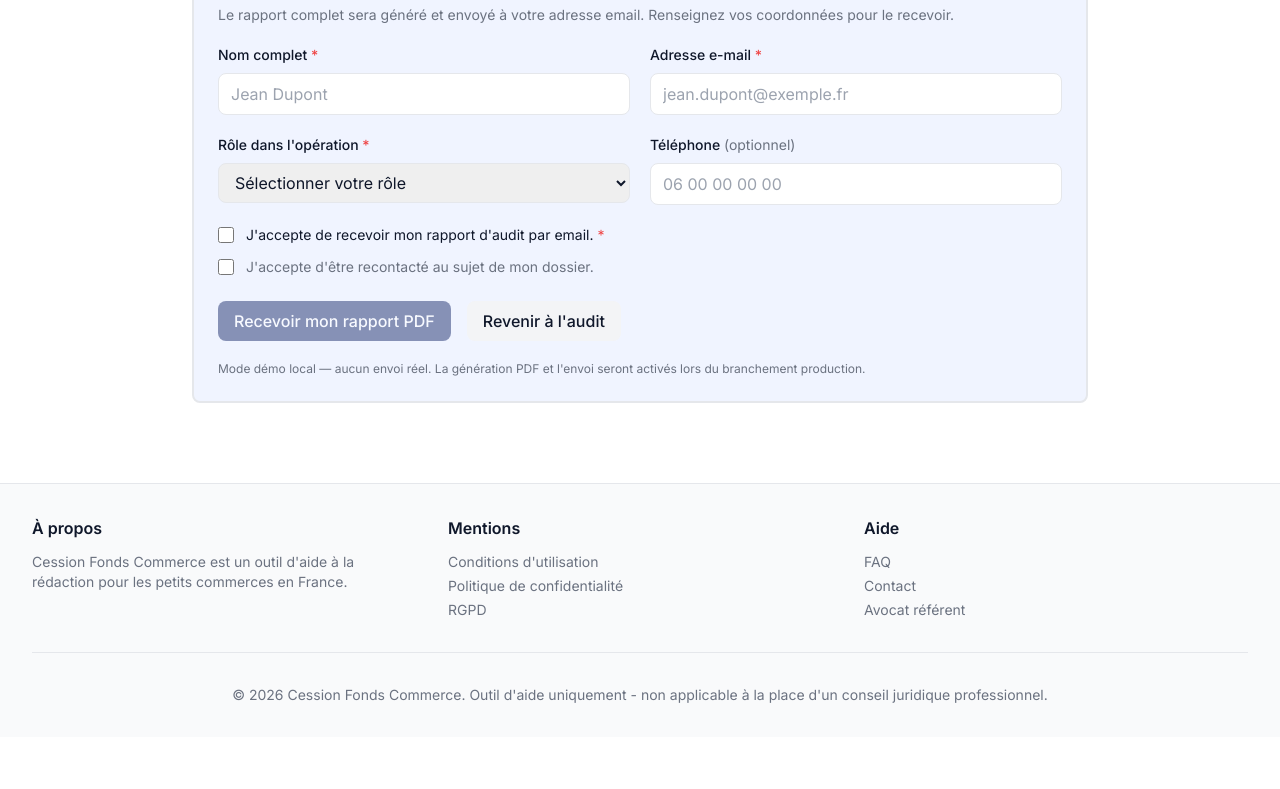
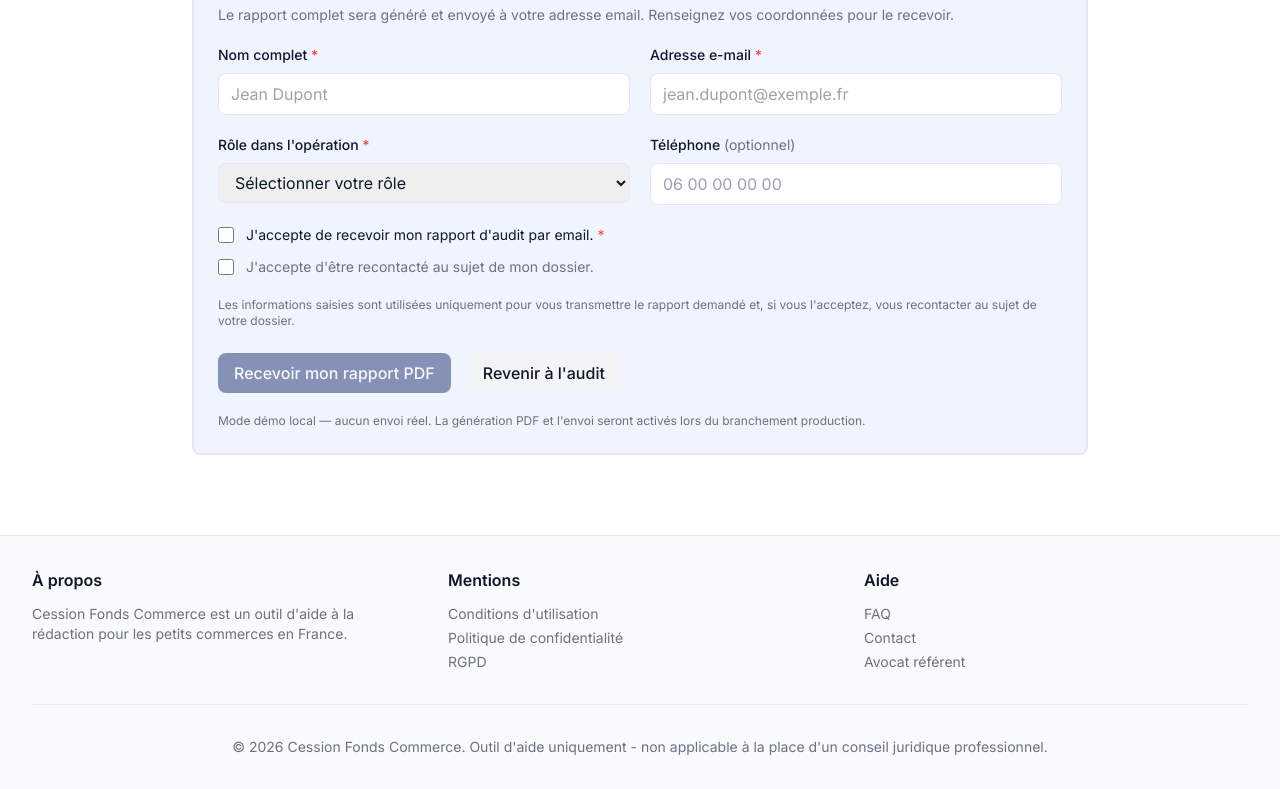
Before and after one commit to gorangom-brio/cession-fonds-commerce, a Next.js app: page /dossiers/1/rapport in a window 1280 px wide. Shown: the part 2855-3644 px from the top of the page. Before the commit the page ends 3592 px from the top, so only its background shows below. Built offline with nearby package versions, Linux system fonts and the light colour scheme.

Commit message:
fix: clarify report lead persistence feedback

```diff
--- a/app/dossiers/[id]/rapport/page.tsx
+++ b/app/dossiers/[id]/rapport/page.tsx
@@ -92,6 +92,7 @@ export default function DossierRapportPage() {
   const { id } = useParams<{ id: string }>();
   const [champs, setChamps] = useState<CaptureChamps>(CHAMPS_VIDES);
   const [envoye, setEnvoye] = useState(false);
+  const [persistanceOk, setPersistanceOk] = useState<boolean | null>(null);
 
   const peutSoumettre =
     champs.nom.trim().length > 0 &&
@@ -120,8 +121,10 @@ export default function DossierRapportPage() {
         consentement_recontact: champs.consentementRecontact,
         source: "rapport_pdf_demo",
       });
+      setPersistanceOk(true);
     } catch (err) {
       console.warn("[report_leads] Lead non persisté (Supabase indisponible) :", err);
+      setPersistanceOk(false);
     }
 
     setEnvoye(true);
@@ -300,16 +303,21 @@ export default function DossierRapportPage() {
             <div className="rounded-lg border border-confidence-high/30 bg-confidence-high/10 p-6 space-y-2 text-center">
               <p className="text-2xl font-bold text-confidence-high">✓</p>
               <p className="text-base font-semibold text-navy-900">
-                Votre demande de rapport PDF a bien été enregistrée en mode démo.
+                {persistanceOk
+                  ? "Votre demande a bien été enregistrée."
+                  : "Votre demande de rapport PDF a bien été prise en compte."}
               </p>
               <p className="text-sm text-muted-foreground">
                 Dans la version finale, le rapport PDF sera généré et envoyé
                 automatiquement à{" "}
                 <strong className="text-navy-900">{champs.email}</strong>.
               </p>
-              <p className="text-xs text-muted-foreground">
-                Mode démo local — aucun envoi réel effectué.
-              </p>
+              {!persistanceOk && (
+                <p className="text-xs text-muted-foreground">
+                  Mode démo : votre demande est affichée localement, mais
+                  n&apos;a pas pu être enregistrée.
+                </p>
+              )}
             </div>
 
             <div className="flex flex-wrap items-center gap-4">
@@ -441,6 +449,12 @@ export default function DossierRapportPage() {
               </div>
             </div>
 
+            <p className="text-xs text-muted-foreground">
+              Les informations saisies sont utilisées uniquement pour vous
+              transmettre le rapport demandé et, si vous l&apos;acceptez, vous
+              recontacter au sujet de votre dossier.
+            </p>
+
             <div className="flex flex-wrap items-center gap-4 pt-1">
               <button
                 type="submit"
```
